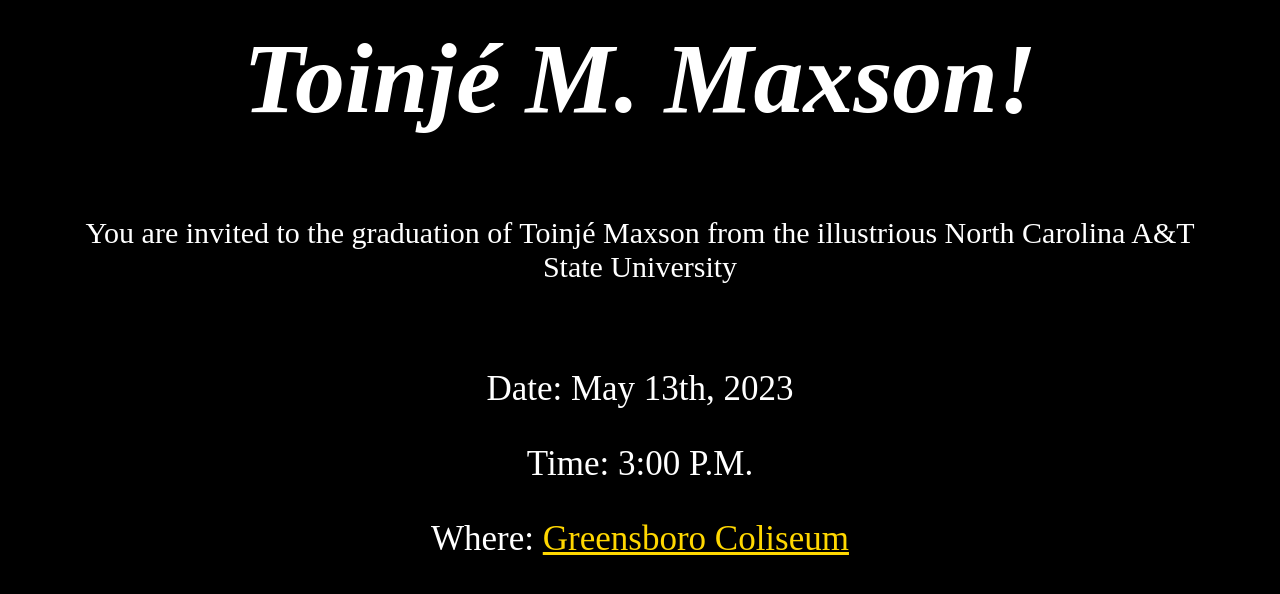
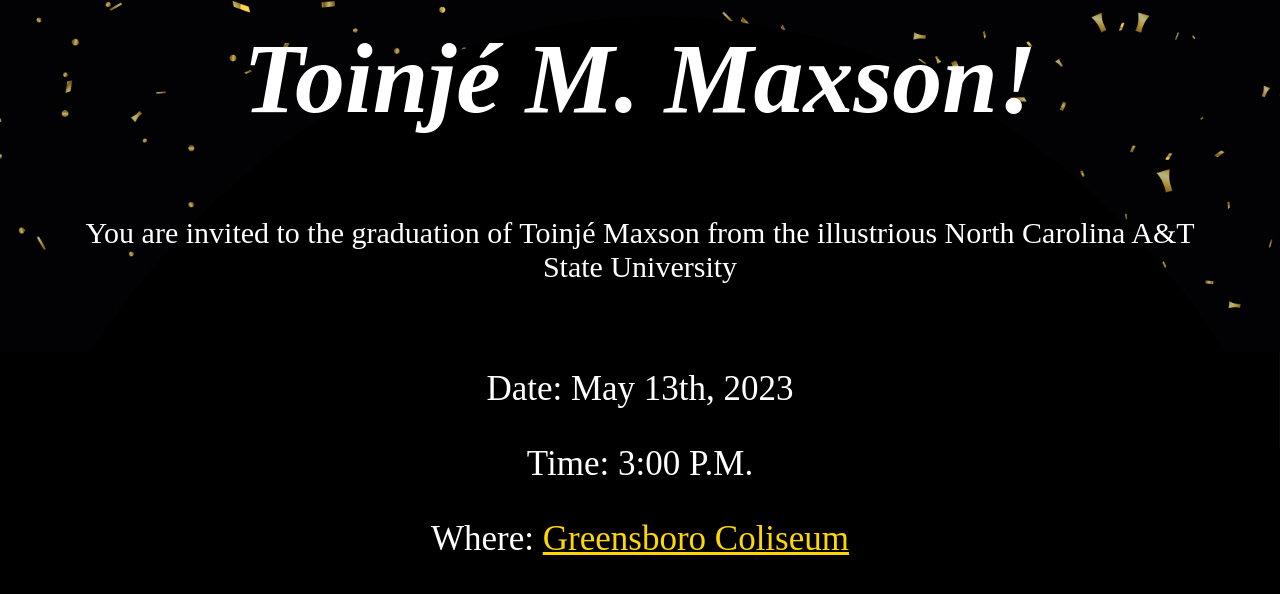
Before and after one commit to Tmmaxson/gradinvite.tmmaxson.github.io, a plain HTML site: page index.html in a window 1280 px wide. Shown: the part 417-1011 px from the top of the page. Drawn offline with Linux system fonts and the light colour scheme.

Commit message:
Update stylesheet.css

```diff
--- a/stylesheet.css
+++ b/stylesheet.css
@@ -4,7 +4,7 @@
 
 body{
     background-color: black;
-    background-image: url("Doc2-1.png");
+    background-image: url("Doc2-1 2.png");
     background-repeat: no-repeat;
     background-size: cover;
 }
```
